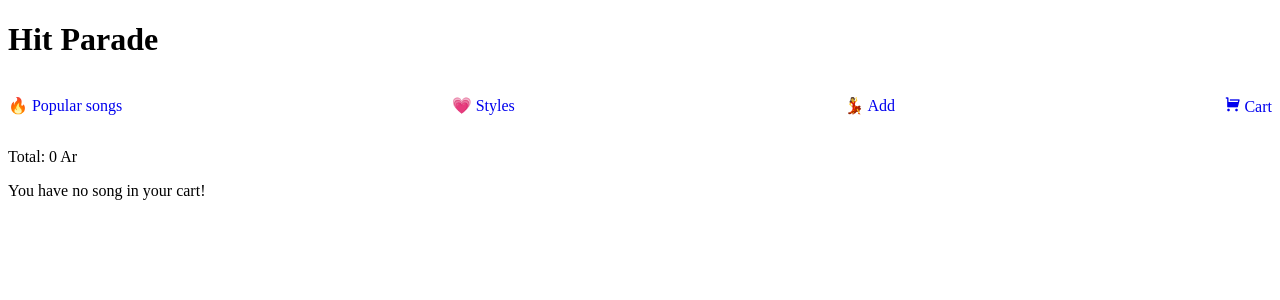
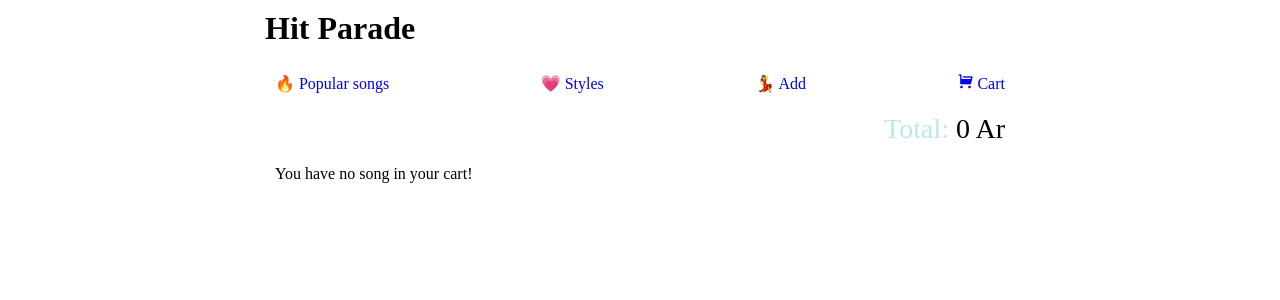
Before and after one commit to vakodrazan/hit-parade-react, a React app: page /cart in a window 1280 px wide. Shown: the top 300 px of the page. Built offline with nearby package versions, Linux system fonts and the light colour scheme.

Commit message:
start styling the design

```diff
--- a/Components/CartItem.js
+++ b/Components/CartItem.js
@@ -8,13 +8,13 @@ function CartItem({song}) {
         <div className="song-list section-layout">
             <i
                 onClick={() => removeFromCart(song.id)}
-                className="ri-delete-bin-line"
+                className="ri-delete-bin-line icon-lightblue"
             ></i>
             <div>
                 <h3>{song.title}</h3>
-                <span>{song.name}</span>
+                <span className="artist">{song.name}</span>
             </div>
-            <p>{song.price}</p>
+            <p className="price">{song.price} Ar</p>
         </div>
     )
 }
--- a/index.html
+++ b/index.html
@@ -8,7 +8,7 @@
         <title>Hit Parade in React</title>
     </head>
     <body>
-        <div id="root"></div>
+        <div id="root" class="container"></div>
         <script src="index.js"></script>
     </body>
 </html>
--- a/pages/Cart.js
+++ b/pages/Cart.js
@@ -21,9 +21,9 @@ function Cart() {
     return (
         <div>
             {songItem}
-            <p>Total: {total} Ar</p>
+            <p className="total-price"><span className="total">Total:</span> {total} Ar</p>
             {cartItem.length > 0
-                ? <button onClick={handleBuy} >{buyBtnText}</button>
+                ? <button onClick={handleBuy} className="buybtn" >{buyBtnText}</button>
                 : <p>You have no song in your cart!</p>
             }
         </div>
--- a/style.css
+++ b/style.css
@@ -1,3 +1,24 @@
+body {
+    margin: 0;
+}
+
+.container {
+    padding: 10px;
+}
+
+p {
+    margin: 0;
+    padding: 10px;
+}
+
+h1,
+h2,
+h3,
+h4 {
+    margin: 0;
+    padding-bottom: 1rem;
+}
+
 a {
     text-decoration: none;
 }
@@ -26,5 +47,41 @@ i {
 }
 
 .icon-lightblue {
+    font-size: 20px;
     color: #BAE8E8;
 }
+
+.total-price {
+    text-align: right;
+    font-size: 28px;
+}
+.total {
+    color: #BAE8E8;
+}
+
+.artist {
+    font-size: 18px;
+}
+.price {
+    font-size: 20px;
+    color: #FFD803;
+}
+
+.buybtn {
+    background-color: #FFD803;
+    padding: 10px 20px;
+    border: none;
+}
+
+.buybtn:hover {
+    outline: none;
+}
+
+
+
+@media(min-width: 650px) {
+    .container {
+        max-width: 750px;
+        margin: auto;
+    }
+}
```
Also changed, not shown: 6 other files (tests, documents, lock files or other folders).
